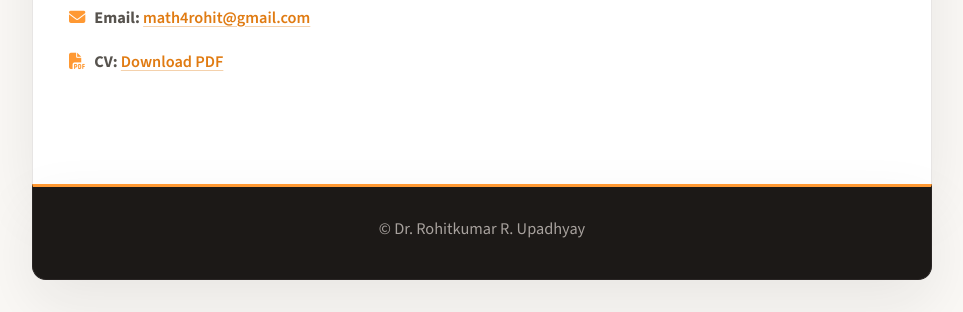
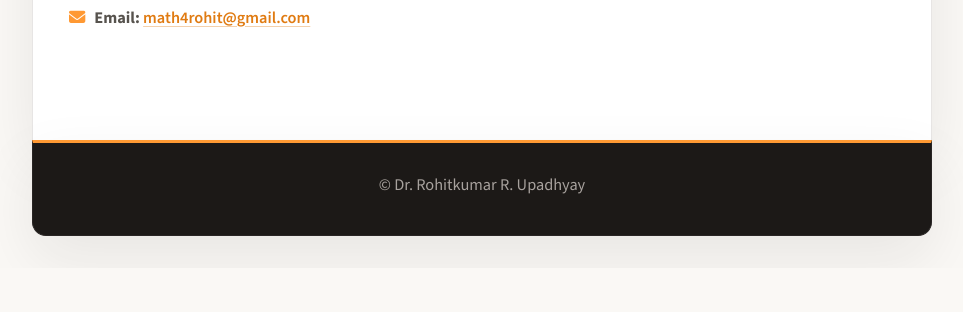
Before and after one commit to math4rohit/math4rohit.github.io, a plain HTML site: page index.html in a window 1280 px wide. Shown: the part 5897-6209 px from the top of the page, without its empty margins (158-1121 px from the left). After the commit the page ends 6165 px from the top, so only its background shows below. Drawn offline with nearby package versions, Linux system fonts and the light colour scheme.

Commit message:
Update index.html

```diff
--- a/index.html
+++ b/index.html
@@ -293,7 +293,6 @@
     <p><i class="fa-solid fa-envelope" aria-hidden="true"></i> <strong>Email:</strong>
         <a href="mailto:math4rohit@gmail.com">math4rohit@gmail.com</a>
     </p>
-    <p><i class="fa-solid fa-file-pdf" aria-hidden="true"></i> <strong>CV:</strong> <a href="cv.pdf" target="_blank" rel="noopener">Download PDF</a></p>
 </section>
 
 </div>
```
